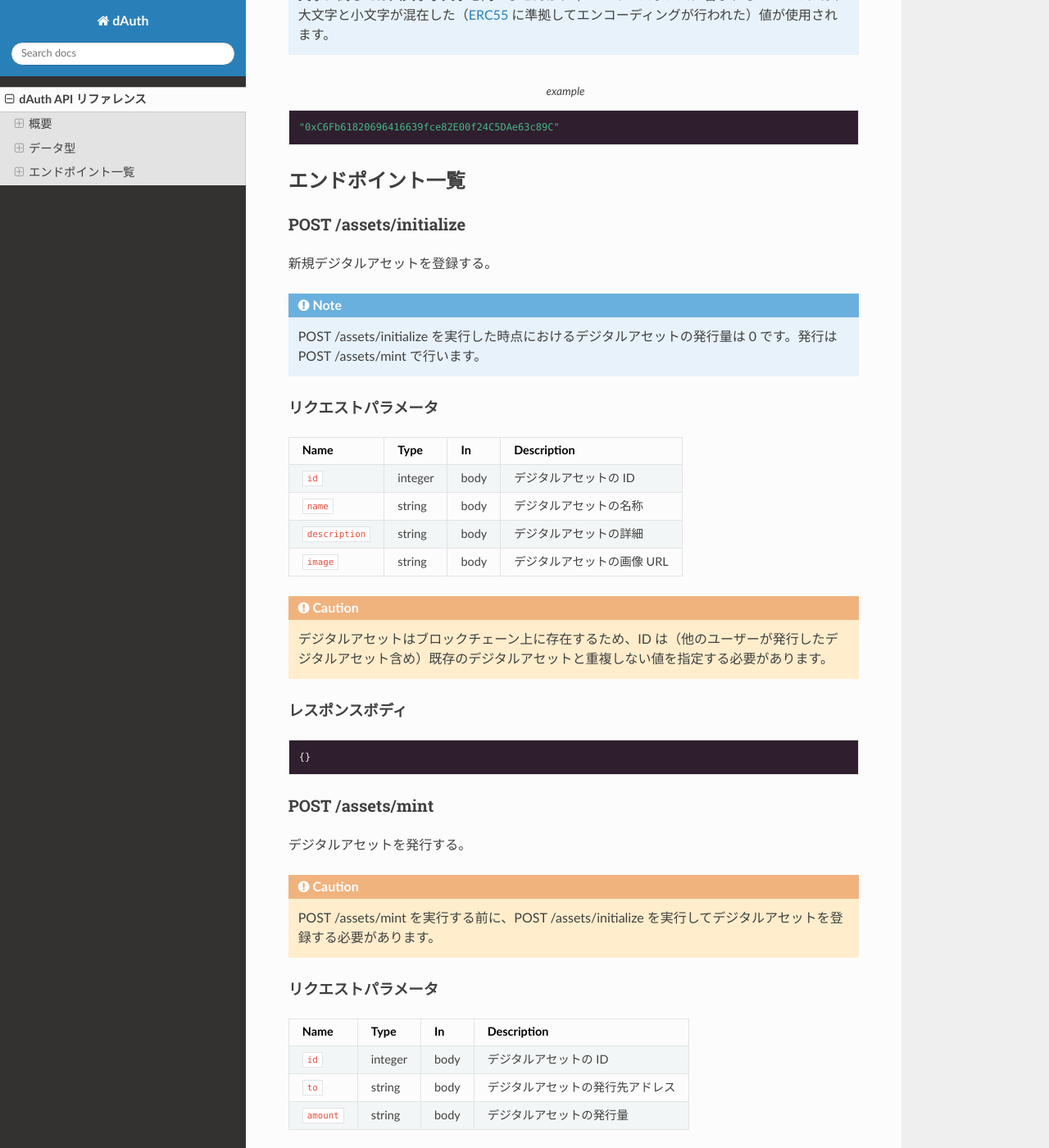
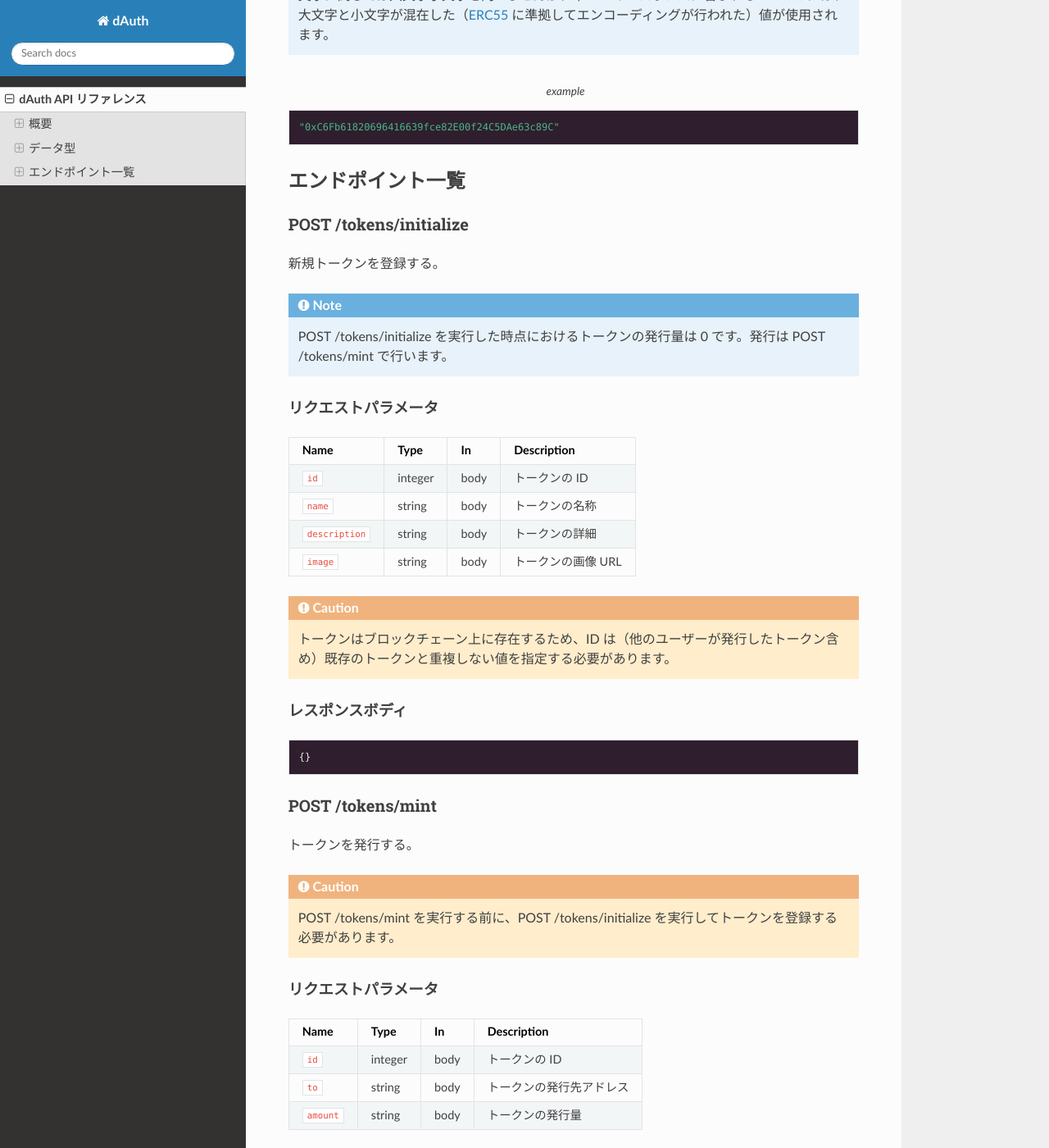
Before and after one commit to SIVIRA/unwallet-ent-dev-documents, a Sphinx documentation site: the page built from docs/dauth-api.rst, in a window 1280 px wide and 1400 px high, scrolled down 1780 px. Shown: the whole window at 82% size. Built offline with Sphinx 7.4.7 and the Read the Docs theme 2.0.0, drawn with Linux system fonts in a browser that asks for light colours; some of the changed text lies outside the part shown.

Commit message:
assets -> tokens

```diff
--- a/docs/dauth-api.rst
+++ b/docs/dauth-api.rst
@@ -75,14 +75,14 @@ address
 エンドポイント一覧
 ==================
 
-POST /assets/initialize
+POST /tokens/initialize
 -----------------------
 
-新規デジタルアセットを登録する。
+新規トークンを登録する。
 
 .. note::
 
-    POST /assets/initialize を実行した時点におけるデジタルアセットの発行量は 0 です。発行は POST /assets/mint で行います。
+    POST /tokens/initialize を実行した時点におけるトークンの発行量は 0 です。発行は POST /tokens/mint で行います。
 
 リクエストパラメータ
 ^^^^^^^^^^^^^^^^^^^^
@@ -90,15 +90,15 @@ POST /assets/initialize
 =============== ======= ==== ===========
 Name            Type    In   Description
 =============== ======= ==== ===========
-``id``          integer body デジタルアセットの ID
-``name``        string  body デジタルアセットの名称
-``description`` string  body デジタルアセットの詳細
-``image``       string  body デジタルアセットの画像 URL
+``id``          integer body トークンの ID
+``name``        string  body トークンの名称
+``description`` string  body トークンの詳細
+``image``       string  body トークンの画像 URL
 =============== ======= ==== ===========
 
 .. caution::
 
-    デジタルアセットはブロックチェーン上に存在するため、ID は（他のユーザーが発行したデジタルアセット含め）既存のデジタルアセットと重複しない値を指定する必要があります。
+    トークンはブロックチェーン上に存在するため、ID は（他のユーザーが発行したトークン含め）既存のトークンと重複しない値を指定する必要があります。
 
 レスポンスボディ
 ^^^^^^^^^^^^^^^^
@@ -107,14 +107,14 @@ Name            Type    In   Description
 
     {}
 
-POST /assets/mint
+POST /tokens/mint
 -----------------
 
-デジタルアセットを発行する。
+トークンを発行する。
 
 .. caution::
 
-    POST /assets/mint を実行する前に、POST /assets/initialize を実行してデジタルアセットを登録する必要があります。
+    POST /tokens/mint を実行する前に、POST /tokens/initialize を実行してトークンを登録する必要があります。
 
 リクエストパラメータ
 ^^^^^^^^^^^^^^^^^^^^
@@ -122,9 +122,9 @@ POST /assets/mint
 ========== ======= ==== ===========
 Name       Type    In   Description
 ========== ======= ==== ===========
-``id``     integer body デジタルアセットの ID
-``to``     string  body デジタルアセットの発行先アドレス
-``amount`` string  body デジタルアセットの発行量
+``id``     integer body トークンの ID
+``to``     string  body トークンの発行先アドレス
+``amount`` string  body トークンの発行量
 ========== ======= ==== ===========
 
 レスポンスボディ
@@ -134,10 +134,10 @@ Name       Type    In   Description
 
     {}
 
-GET /assets
+GET /tokens
 -----------
 
-API の実行主体であるプロバイダーウォレットが登録したデジタルアセットの一覧を取得する。
+API の実行主体であるプロバイダーウォレットが登録したトークンの一覧を取得する。
 
 リクエストパラメータ
 ^^^^^^^^^^^^^^^^^^^^
@@ -173,19 +173,19 @@ API の実行主体であるプロバイダーウォレットが登録したデ
 ==================== ======= ===========
 Name                 Type    Description
 ==================== ======= ===========
-``id``               integer デジタルアセットの ID
-``providerWalletID`` string  デジタルアセットを発行したプロバイダーウォレットの ID
-``name``             string  デジタルアセットの名称
-``description``      string  デジタルアセットの詳細
-``image``            string  デジタルアセットの画像 URL
-``updatedAt``        integer デジタルアセットの（メタデータの）最終更新日時
-``createdAt``        integer デジタルアセットの登録日時
+``id``               integer トークンの ID
+``providerWalletID`` string  トークンを発行したプロバイダーウォレットの ID
+``name``             string  トークンの名称
+``description``      string  トークンの詳細
+``image``            string  トークンの画像 URL
+``updatedAt``        integer トークンの（メタデータの）最終更新日時
+``createdAt``        integer トークンの登録日時
 ==================== ======= ===========
 
-GET /assets/{id}
+GET /tokens/{id}
 ---------------------
 
-指定したデジタルアセットの情報を取得する
+指定したトークンの情報を取得する
 
 リクエストパラメータ
 ^^^^^^^^^^^^^^^^^^^^
@@ -193,7 +193,7 @@ GET /assets/{id}
 ====== ======= ==== ===========
 Name   Type    In   Description
 ====== ======= ==== ===========
-``id`` integer path デジタルアセットの ID
+``id`` integer path トークンの ID
 ====== ======= ==== ===========
 
 レスポンスボディ
@@ -214,19 +214,19 @@ Name   Type    In   Description
 ==================== ======= ===========
 Name                 Type    Description
 ==================== ======= ===========
-``id``               integer デジタルアセットの ID
-``providerWalletID`` string  デジタルアセットを発行したプロバイダーウォレットの ID
-``name``             string  デジタルアセットの名称
-``description``      string  デジタルアセットの詳細
-``image``            string  デジタルアセットの画像 URL
-``updatedAt``        integer デジタルアセットのメタデータの最終更新日時
-``createdAt``        integer デジタルアセットの登録日時
+``id``               integer トークンの ID
+``providerWalletID`` string  トークンを発行したプロバイダーウォレットの ID
+``name``             string  トークンの名称
+``description``      string  トークンの詳細
+``image``            string  トークンの画像 URL
+``updatedAt``        integer トークンのメタデータの最終更新日時
+``createdAt``        integer トークンの登録日時
 ==================== ======= ===========
 
-PATCH /assets/{id}
+PATCH /tokens/{id}
 -----------------------
 
-指定したデジタルアセットのメタデータを更新する。
+指定したトークンのメタデータを更新する。
 
 リクエストパラメータ
 ^^^^^^^^^^^^^^^^^^^^
@@ -234,10 +234,10 @@ PATCH /assets/{id}
 =============== ======= ==== ===========
 Name            Type    In   Description
 =============== ======= ==== ===========
-``id``          integer path デジタルアセットの ID
-``name``        string  body デジタルアセットの名称
-``description`` string  body デジタルアセットの詳細
-``image``       string  body デジタルアセットの画像 URL
+``id``          integer path トークンの ID
+``name``        string  body トークンの名称
+``description`` string  body トークンの詳細
+``image``       string  body トークンの画像 URL
 =============== ======= ==== ===========
 
 レスポンスボディ
```
Also changed, not shown: other parts of docs/dauth-api.rst (+6 -6 lines).
